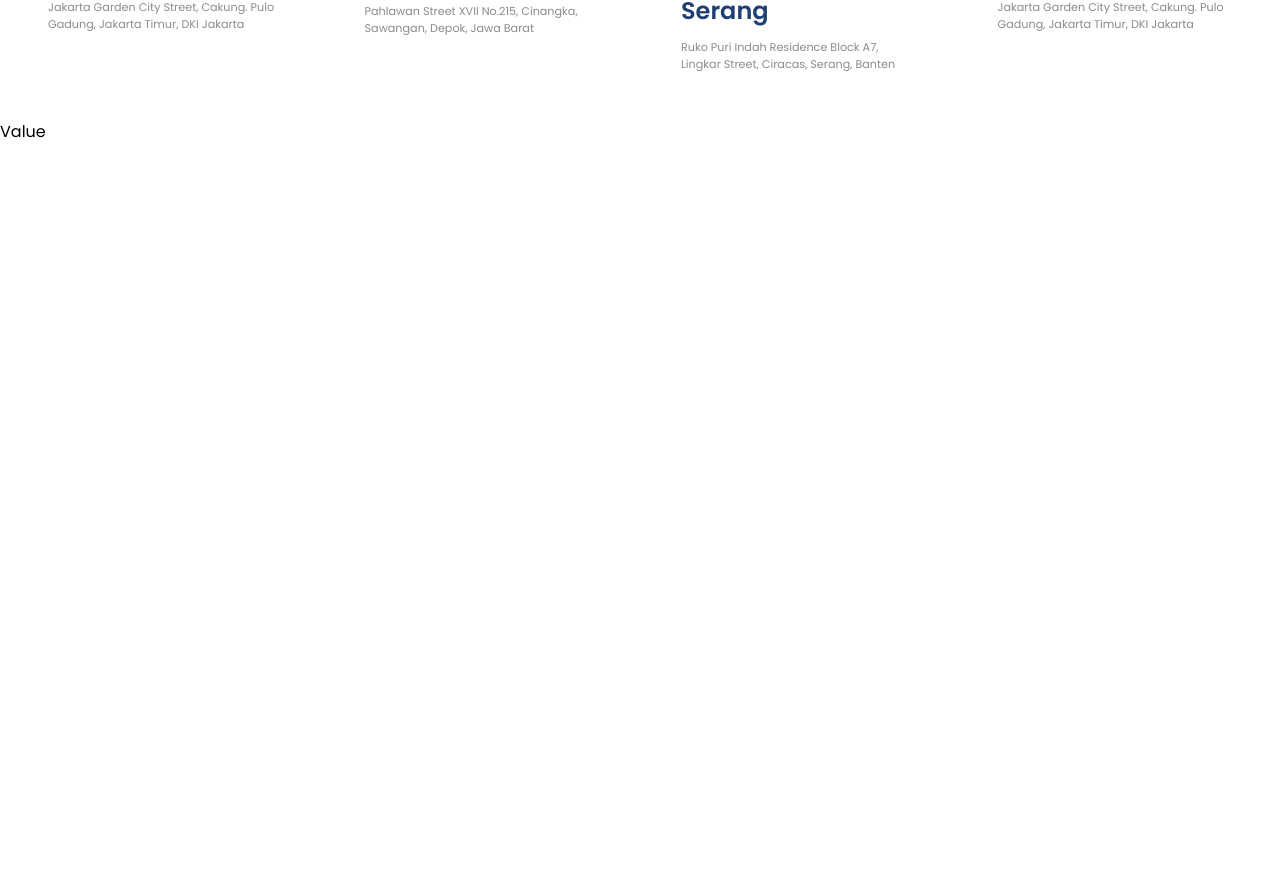
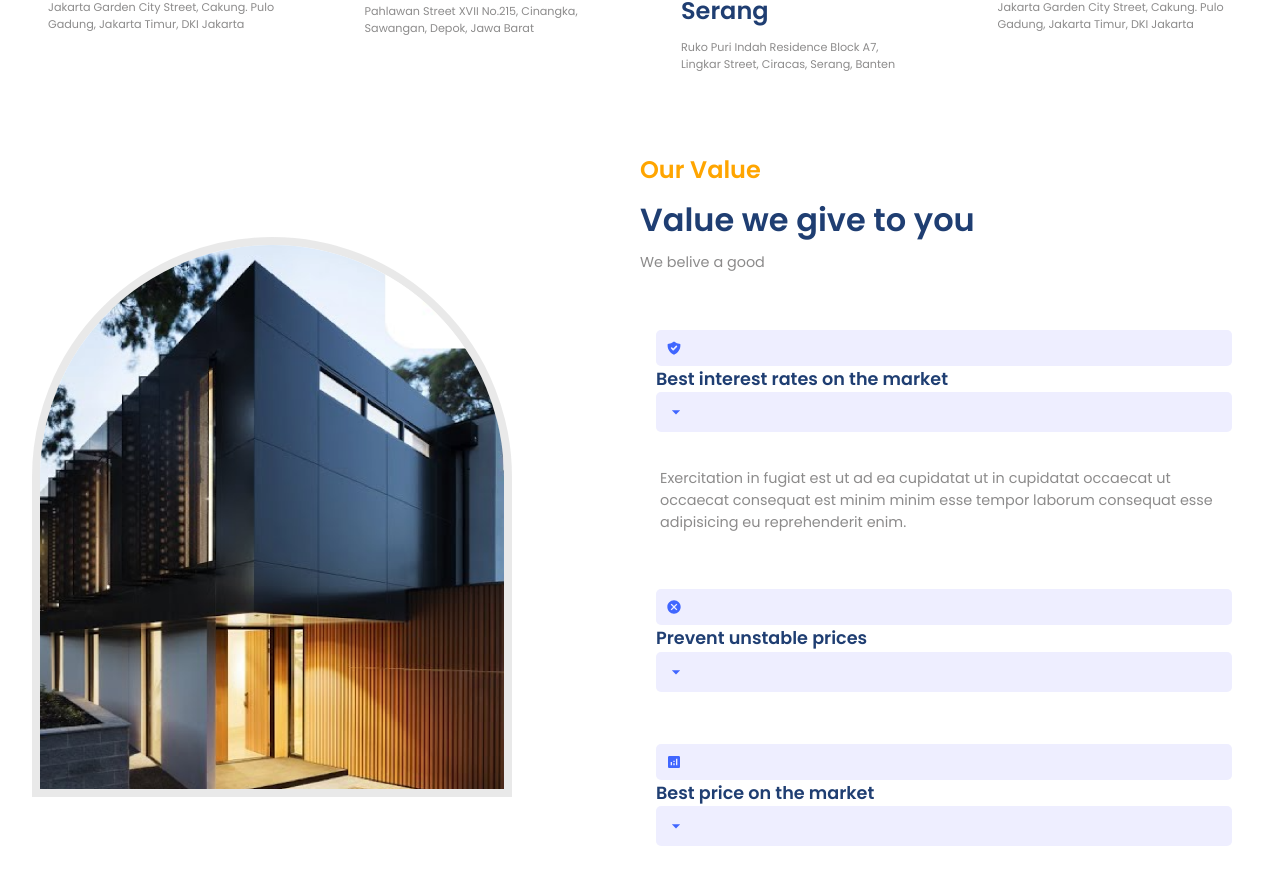
Before and after one commit to SanjoyGorai/real-estate-website, a React (Vite) app: page / in a window 1280 px wide. Shown: the part 1360-2244 px from the top of the page. Before the commit the page ends 1504 px from the top, so only its background shows below. Built offline with nearby package versions, Linux system fonts and the light colour scheme.

Commit message:
Accordion is created

```diff
--- a/src/componants/Value/Value.css
+++ b/src/componants/Value/Value.css
@@ -0,0 +1,51 @@
+.v-container .image-container {
+    border: 8px solid rgb(232 232 232/93%);
+}
+
+.v-container>div {
+    flex: 1;
+}
+
+.v-right {
+    gap: 0.5rem;
+}
+
+.accordion {
+    margin-top: 2rem;
+    border: none;
+}
+
+.accordionItem {
+    background-color: white;
+    border: 0.8px rgba(red, green, blue, alpha);
+    border-radius: 8px;
+    overflow: hidden;
+    margin-bottom: 20px;
+}
+
+.accordionItem.expended {
+    box-shadow: var(--shadow);
+    border-radius: 6px;
+}
+
+.accordionButton {
+    background: white;
+    padding: 1rem;
+    width: 100%;
+    justify-content: space-between;
+    cursor: pointer;
+}
+
+.icon {
+    padding: 10px;
+    background: #eeeeff;
+    border-radius: 5px;
+}
+
+.icon svg {
+    fill: var(--blue);
+}
+
+.accordionButton .primaryText {
+    font-size: 1.1rem;
+}
--- a/src/componants/Value/Value.jsx
+++ b/src/componants/Value/Value.jsx
@@ -1,9 +1,72 @@
 import React from 'react'
+import {
+    Accordion,
+    AccordionItem,
+    AccordionItemHeading,
+    AccordionItemButton,
+    AccordionItemPanel,
+    AccordionItemState
+} from 'react-accessible-accordion'
+import 'react-accessible-accordion/dist/fancy-example.css'
+import { MdOutlineArrowDropDown } from 'react-icons/md'
+import './Value.css'
+import data from '../../utils/accordion'
+import { useState } from 'react'
 
 const Value = () => {
-  return (
-    <div>Value</div>
-  )
+    return (
+        <section className="v-wrapper">
+            <div className="paddings innerWidth flexCenter v-container">
+                {/* left side */}
+                <div className="v-left">
+                    <div className="image-container">
+                        <img src="./value.png" alt="" />
+                    </div>
+                </div>
+                {/* right side */}
+                <div className="flexColStart v-right">
+                    <span className='orangeText'>Our Value</span>
+                    <span className='primaryText'>Value we give to you</span>
+                    <span className='secondaryText'>We belive a good </span>
+
+                    <Accordion
+                        className='accordion'
+                        allowMultipleExpanded={false}
+                        preExpanded={[0]}>
+                        {data.map((item, i) => {
+                            const [className, setClassName] = useState(null)
+                            return (
+                                <AccordionItem className={`accordionItem ${className}`} key={i} uuid={i}>
+                                    <AccordionItemHeading>
+                                        <AccordionItemButton className='accordionButton'>
+
+                                            <AccordionItemState>
+                                                {({ expended }) =>
+                                                    expended
+                                                        ? setClassName('expended')
+                                                        : setClassName('collapsed')}
+                                            </AccordionItemState>
+
+                                            <div className="flexCenter icon">{item.icon}</div>
+                                            <span className="primaryText">{item.heading}</span>
+                                            <div className="flexCenter icon">
+                                                <MdOutlineArrowDropDown size={20} />
+                                            </div>
+                                        </AccordionItemButton>
+                                    </AccordionItemHeading>
+
+                                    <AccordionItemPanel>
+                                        <p className="secondaryText">{item.detail}</p>
+                                    </AccordionItemPanel>
+                                </AccordionItem>
+                            );
+                        })}
+                    </Accordion>
+
+                </div>
+            </div>
+        </section>
+    )
 }
 
 export default Value
--- a/src/utils/accordion.jsx
+++ b/src/utils/accordion.jsx
@@ -2,7 +2,7 @@
 import { MdCancel, MdAnalytics } from "react-icons/md";
 const data = [
   {
-    icon: <HiShieldCheck/>,
+    icon: <HiShieldCheck />,
     heading: "Best interest rates on the market",
     detail:
       "Exercitation in fugiat est ut ad ea cupidatat ut in cupidatat occaecat ut occaecat consequat est minim minim esse tempor laborum consequat esse adipisicing eu reprehenderit enim.",
```
